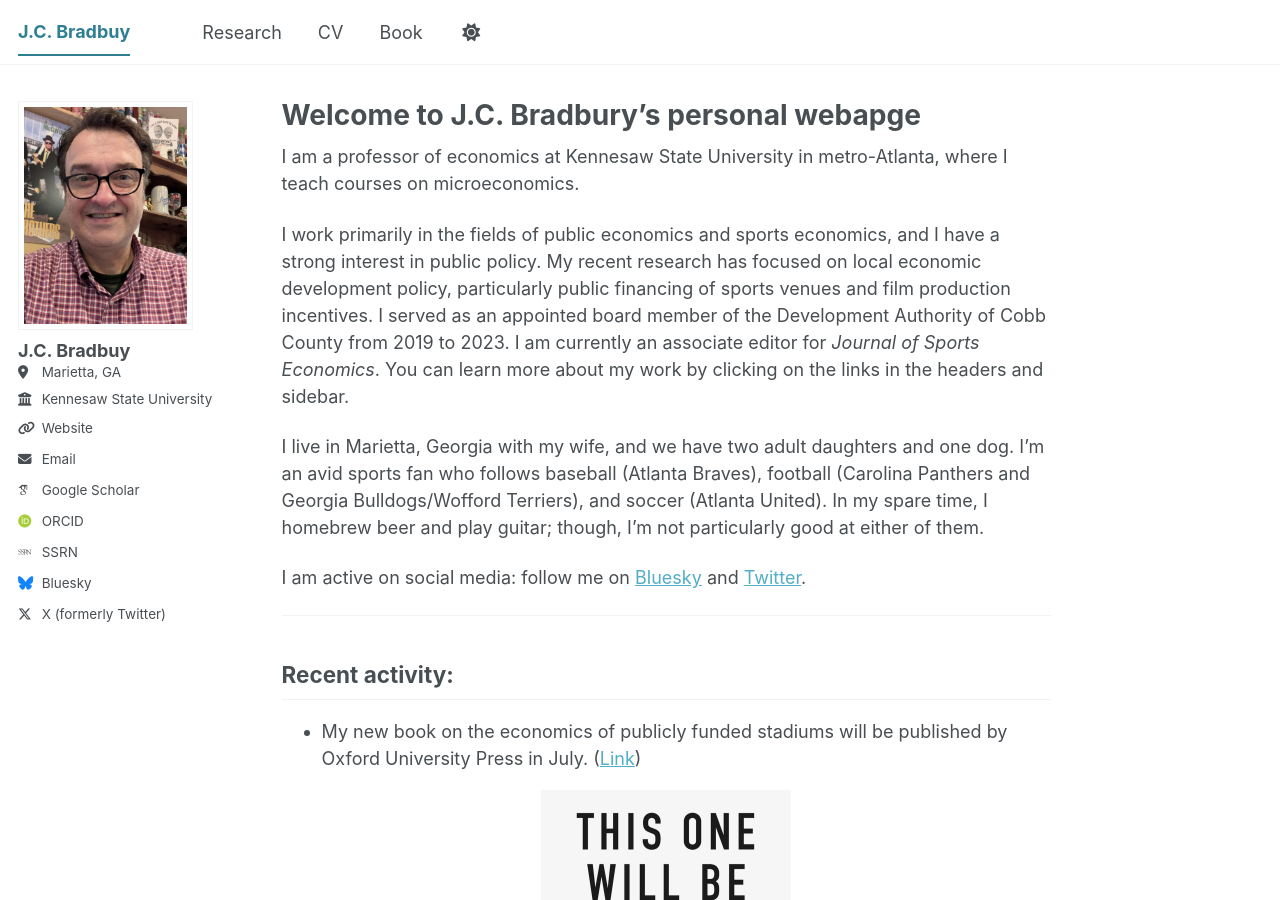
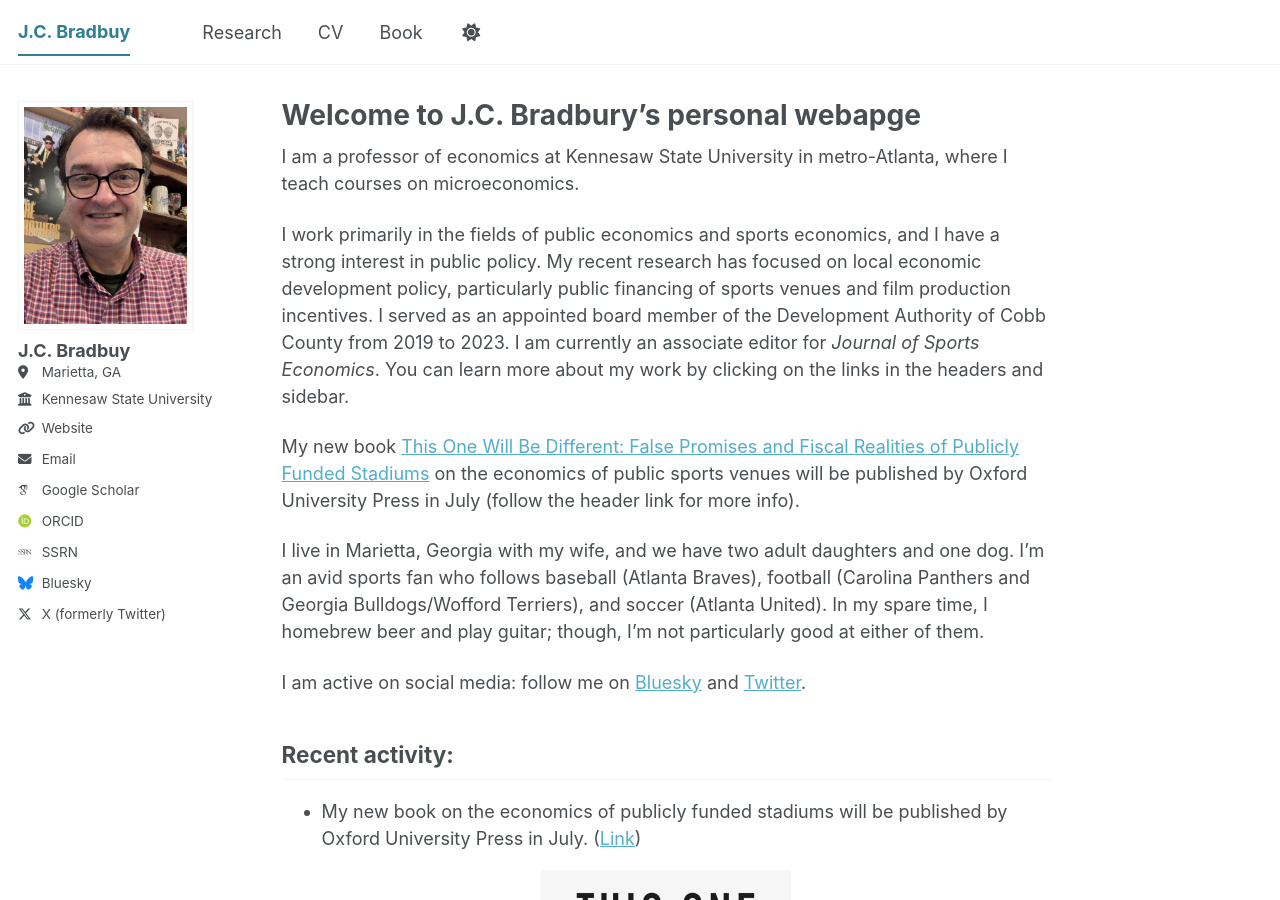
Before and after one commit to jcbradbury/jcbradbury.github.io, a Jekyll site: the page built from _pages/about.md, in a window 1280 px wide and 900 px high. Built offline with Jekyll 4.4.1, drawn with Linux system fonts in a browser that asks for light colours; some web fonts are replaced; a script bundle is joined from its source files by our own code; library files that are not in the unit come from our copies.

Commit message:
Update about.md

```diff
--- a/_pages/about.md
+++ b/_pages/about.md
@@ -11,11 +11,12 @@
 
 I work primarily in the fields of public economics and sports economics, and I have a strong interest in public policy. My recent research has focused on local economic development policy, particularly public financing of sports venues and film production incentives. I served as an appointed board member of the Development Authority of Cobb County from 2019 to 2023. I am currently an associate editor for *Journal of Sports Economics*. You can learn more about my work by clicking on the links in the headers and sidebar.
 
+My new book [This One Will Be Different: False Promises and Fiscal Realities of Publicly Funded Stadiums](https://global.oup.com/academic/product/this-one-will-be-different-9780197820216?cc=us&lang=en&) on the economics of public sports venues will be published by Oxford University Press in July (follow the header link for more info).
+
 I live in Marietta, Georgia with my wife, and we have two adult daughters and one dog. I'm an avid sports fan who follows baseball (Atlanta Braves), football (Carolina Panthers and Georgia Bulldogs/Wofford Terriers), and soccer (Atlanta United). In my spare time, I homebrew beer and play guitar; though, I'm not particularly good at either of them.
 
 I am active on social media: follow me on [Bluesky](https://bsky.app/profile/jcbradbury.com) and [Twitter](https://x.com/jc_bradbury).
 
----
 
 ## Recent activity:
 
```
